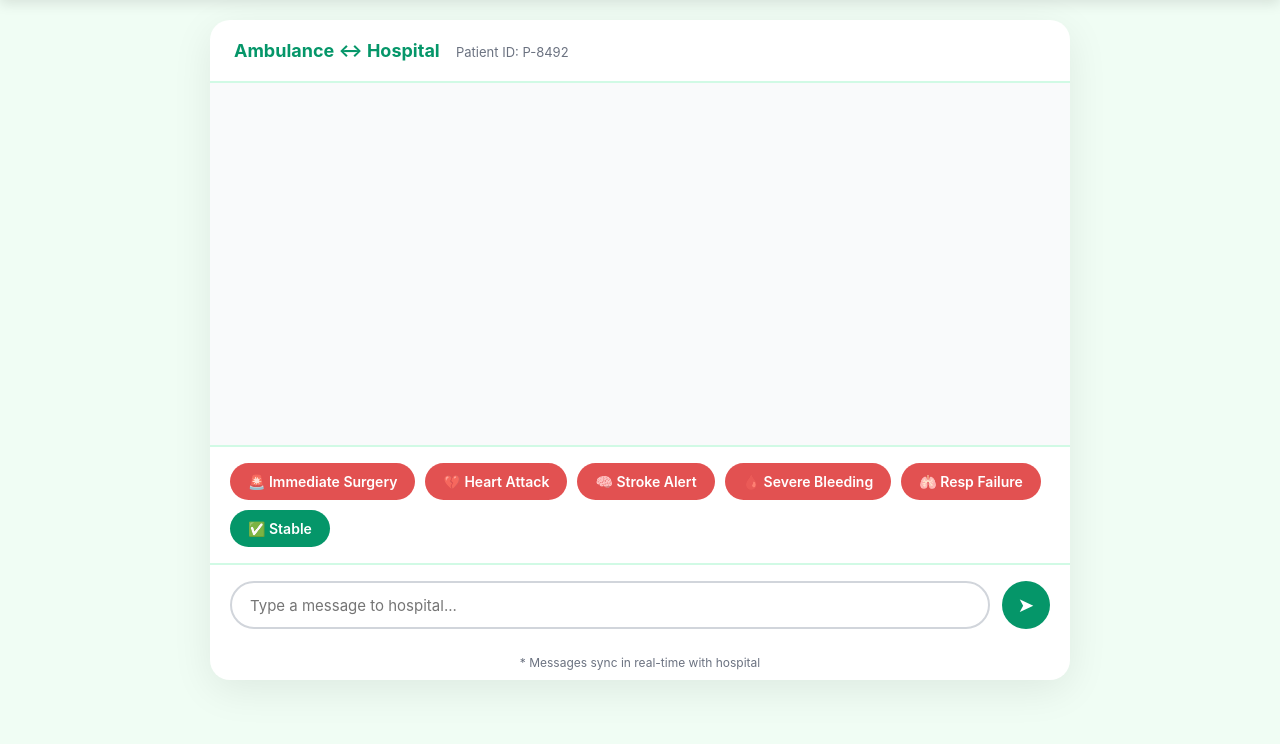
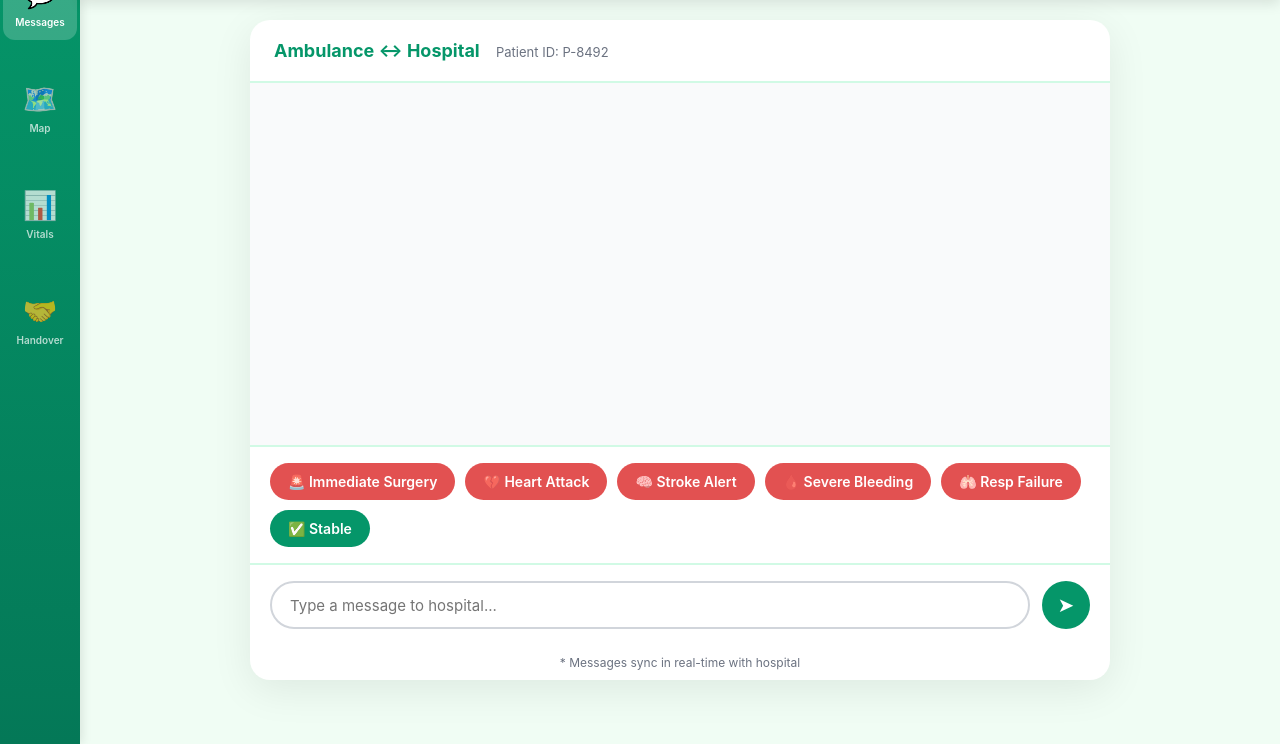
Before and after one commit to Rhythm102/Health-hackathon, a plain HTML site: page Health hackathon project/Ambulance/messages.html in a window 1280 px wide. Shown: the part 56-800 px from the top of the page. Drawn offline with Linux system fonts and the light colour scheme; a script that the page names is missing.

Commit message:
Update messages.html

```diff
--- a/Health hackathon project/Ambulance/messages.html
+++ b/Health hackathon project/Ambulance/messages.html
@@ -19,10 +19,14 @@
     body.gps-active {
       background: #f0fdf4;
       color: #1f2937;
+      display: flex;
+      height: 100vh;
+      overflow: hidden;
     }
 
     body.gps-active .gps-mode {
-      display: block;
+      display: flex;
+      width: 100%;
     }
 
     body.gps-active .satellite-mode {
@@ -34,7 +38,57 @@
     }
 
     body.satellite-active .satellite-mode {
-      display: block;
+      display: flex;
+      width: 100%;
+    }
+
+    /* ADDED: Left Sidebar Navigation */
+    .sidebar {
+      width: 80px;
+      background: linear-gradient(180deg, #059669, #047857);
+      display: flex;
+      flex-direction: column;
+      align-items: center;
+      padding: 20px 0;
+      gap: 30px;
+      box-shadow: 2px 0 10px rgba(0,0,0,0.1);
+    }
+
+    .sidebar .nav-item {
+      display: flex;
+      flex-direction: column;
+      align-items: center;
+      gap: 6px;
+      color: rgba(255, 255, 255, 0.7);
+      text-decoration: none;
+      font-size: 10px;
+      font-weight: 600;
+      cursor: pointer;
+      transition: all 0.2s;
+      padding: 12px;
+      border-radius: 12px;
+      text-align: center;
+    }
+
+    .sidebar .nav-item.active {
+      background: rgba(255, 255, 255, 0.2);
+      color: white;
+    }
+
+    .sidebar .nav-item:hover {
+      color: white;
+      background: rgba(255, 255, 255, 0.1);
+    }
+
+    .sidebar .nav-icon {
+      font-size: 28px;
+    }
+
+    /* Main Content Area */
+    .main-content {
+      flex: 1;
+      display: flex;
+      flex-direction: column;
     }
 
     /* GPS Mode - Ambulance Theme (Green) */
@@ -81,6 +135,9 @@
       padding: 20px;
       max-width: 900px;
       margin: 0 auto;
+      flex: 1;
+      display: flex;
+      flex-direction: column;
     }
 
     .gps-mode .chat {
@@ -89,7 +146,8 @@
       box-shadow: 0 10px 40px rgba(0,0,0,0.08);
       display: flex;
       flex-direction: column;
-      height: calc(100vh - 140px);
+      flex: 1;
+      max-height: calc(100vh - 140px);
     }
 
     .gps-mode .chat-header {
@@ -232,6 +290,16 @@
       color: #f8fafc;
     }
 
+    .satellite-mode .sidebar {
+      width: 80px;
+      background: linear-gradient(180deg, #064e3b, #022c22);
+      display: flex;
+      flex-direction: column;
+      align-items: center;
+      padding: 20px 0;
+      gap: 30px;
+    }
+
     .satellite-mode .top-bar {
       display: flex;
       justify-content: space-between;
@@ -267,6 +335,7 @@
 
     .satellite-mode .dashboard {
       padding: 20px;
+      flex: 1;
     }
 
     .satellite-mode .chat-container {
@@ -383,6 +452,28 @@
 
   <!-- ========== GPS MODE UI ========== -->
   <div class="gps-mode">
+    <!-- LEFT SIDEBAR NAVIGATION -->
+    <aside class="sidebar">
+      <a href="messages.html" class="nav-item active">
+        <div class="nav-icon">💬</div>
+        <div>Messages</div>
+      </a>
+      <a href="map.html" class="nav-item">
+        <div class="nav-icon">🗺️</div>
+        <div>Map</div>
+      </a>
+      <div class="nav-item" onclick="alert('Vitals coming soon!')">
+        <div class="nav-icon">📊</div>
+        <div>Vitals</div>
+      </div>
+      <div class="nav-item" onclick="alert('Handover coming soon!')">
+        <div class="nav-icon">🤝</div>
+        <div>Handover</div>
+      </div>
+    </aside>
+
+    <!-- MAIN CONTENT -->
+    <div class="main-content">
       <header class="topbar">
         <div class="brand">
           🚑 RescueLink Ambulance <span>Unit 12</span>
@@ -427,9 +518,32 @@
         </section>
       </div>
     </div>
+  </div>
 
   <!-- ========== SATELLITE MODE UI ========== -->
   <div class="satellite-mode">
+    <!-- LEFT SIDEBAR NAVIGATION (Satellite) -->
+    <aside class="sidebar">
+      <a href="messages.html" class="nav-item active">
+        <div class="nav-icon">💬</div>
+        <div>Messages</div>
+      </a>
+      <a href="map.html" class="nav-item">
+        <div class="nav-icon">🗺️</div>
+        <div>Map</div>
+      </a>
+      <div class="nav-item" onclick="alert('Vitals coming soon!')">
+        <div class="nav-icon">📊</div>
+        <div>Vitals</div>
+      </div>
+      <div class="nav-item" onclick="alert('Handover coming soon!')">
+        <div class="nav-icon">🤝</div>
+        <div>Handover</div>
+      </div>
+    </aside>
+
+    <!-- MAIN CONTENT (Satellite) -->
+    <div class="main-content">
       <header class="top-bar">
         <div>
           <h1>RescueLink Ambulance Unit 12</h1>
@@ -474,7 +588,8 @@
         </div>
       </main>
     </div>
+  </div>
 
-  <script type="module" src="ambulance_messages.js"></script>
+  <script type="module" src="../Javascript/ambulance_messages_websocket.js"></script>
 </body>
 </html>
```
Lines whose indentation alone changed are shown as unchanged.
